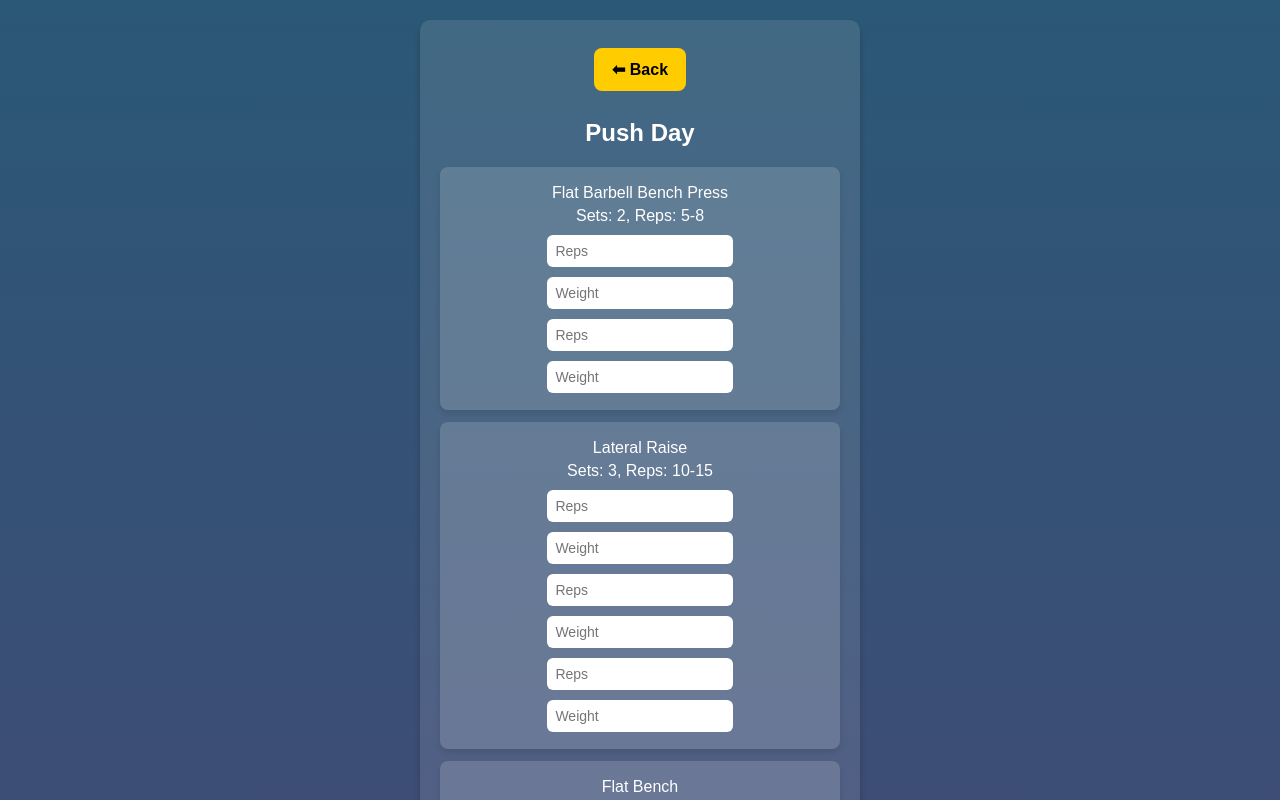
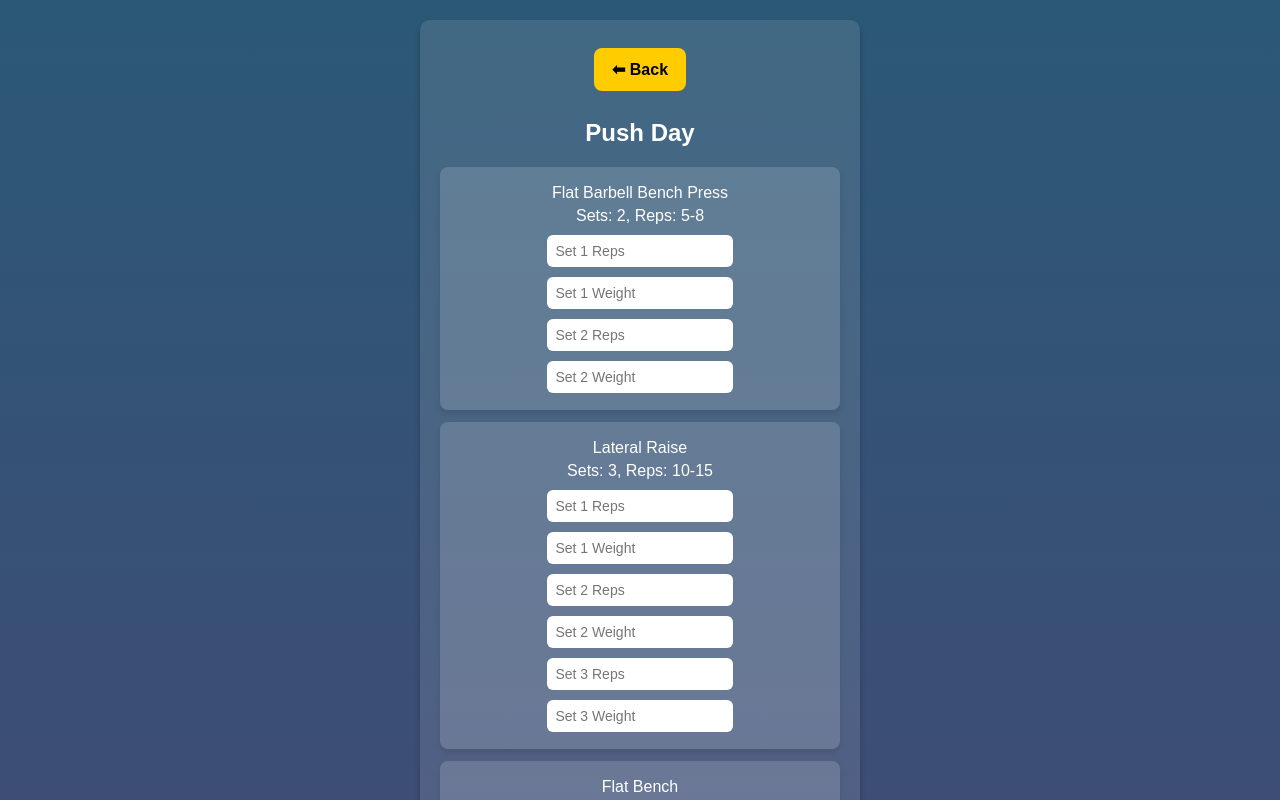
Before and after one commit to julioccv13/workout-tracker, a React (Create React App) app: page / in a window 1280 px wide. Both pictures are taken after a click on the button "Push Day". Shown: the top 800 px of the page. Built offline with nearby package versions, Linux system fonts and the light colour scheme.

Commit message:
add local storage to save workout log

```diff
--- a/src/components/GymTracker.jsx
+++ b/src/components/GymTracker.jsx
@@ -85,12 +85,12 @@ export default function GymTracker() {
               {Array.from({ length: exercise.sets }).map((_, j) => (
                 <div key={j}>
                   <input
-                    placeholder={`Reps`}
+                    placeholder={`Set ${j + 1} Reps`}
                     value={log[selectedDay]?.[exercise.name]?.[j]?.reps || ""}
                     onChange={(e) => handleLogChange(exercise.name, j, "reps", e.target.value)}
                   />
                   <input
-                    placeholder={`Weight`}
+                    placeholder={`Set ${j + 1} Weight`}
                     value={log[selectedDay]?.[exercise.name]?.[j]?.weight || ""}
                     onChange={(e) => handleLogChange(exercise.name, j, "weight", e.target.value)}
                   />
```
